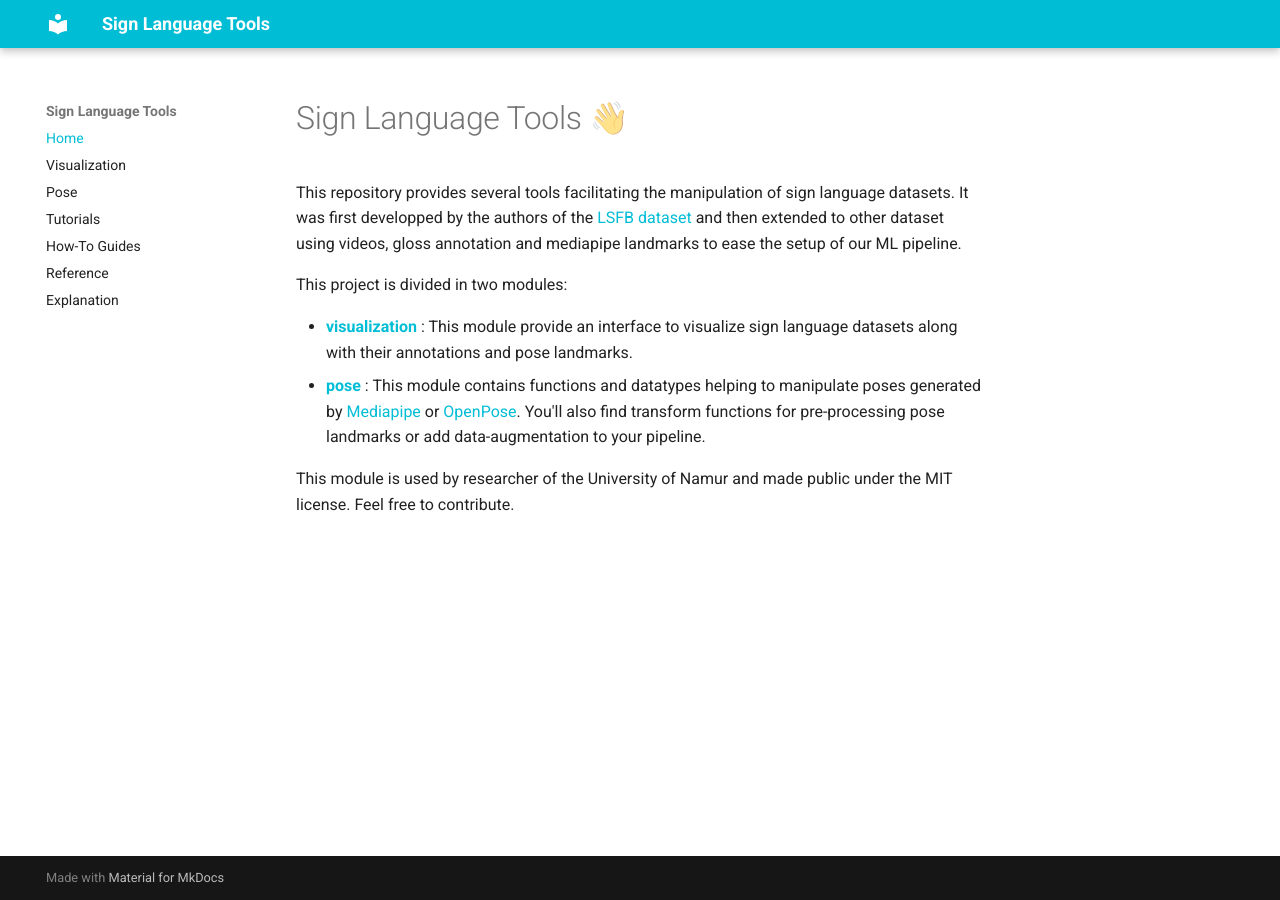
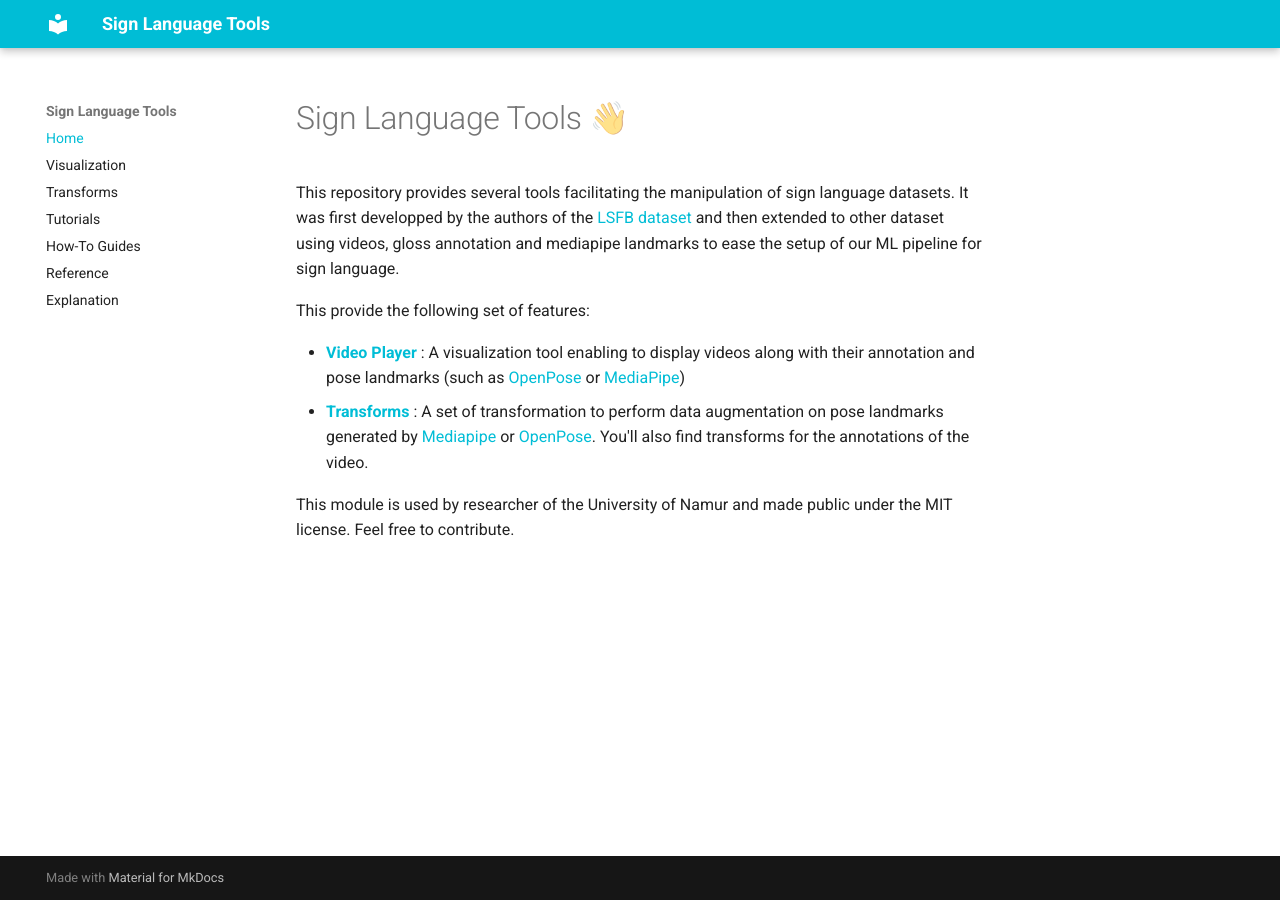
Before and after one commit to ppoitier/sign-language-tools, an MkDocs documentation site: the page built from docs/index.md, in a window 1280 px wide. Built offline with MkDocs 1.6.1 and Material for MkDocs 9.7.7, drawn with Linux system fonts in a browser that asks for light colours.

Commit message:
Updating documentation and examples

```diff
--- a/docs/index.md
+++ b/docs/index.md
@@ -1,10 +1,10 @@
 # Sign Language Tools 👋
 
-This repository provides several tools facilitating the manipulation of sign language datasets. It was first developped by the authors of the [LSFB dataset](https://lsfb.info.unamur.be/) and then extended to other dataset using videos, gloss annotation and mediapipe landmarks to ease the setup of our ML pipeline.
+This repository provides several tools facilitating the manipulation of sign language datasets. It was first developped by the authors of the [LSFB dataset](https://lsfb.info.unamur.be/) and then extended to other dataset using videos, gloss annotation and mediapipe landmarks to ease the setup of our ML pipeline for sign language.
 
-This project is divided in two modules:
+This provide the following set of features:
 
-- [**visualization**](visualization.md) : This module provide an interface to visualize sign language datasets along with their annotations and pose landmarks.
-- [**pose**](pose.md) : This module contains functions and datatypes helping to manipulate poses generated by [Mediapipe](https://developers.google.com/mediapipe) or [OpenPose](https://github.com/CMU-Perceptual-Computing-Lab/openpose). You'll also find transform functions for pre-processing pose landmarks or add data-augmentation to your pipeline.
+- [**Video Player**](visualization.md) : A visualization tool enabling to display videos along with their annotation and pose landmarks (such as [OpenPose](https://github.com/CMU-Perceptual-Computing-Lab/openpose) or [MediaPipe](https://github.com/google-ai-edge/mediapipe))
+- [**Transforms**](transforms.md) : A set of transformation to perform data augmentation on pose landmarks generated by [Mediapipe](https://developers.google.com/mediapipe) or [OpenPose](https://github.com/CMU-Perceptual-Computing-Lab/openpose). You'll also find transforms for the annotations of the video.
 
 This module is used by researcher of the University of Namur and made public under the MIT license. Feel free to contribute.
--- a/mkdocs.yml
+++ b/mkdocs.yml
@@ -8,11 +8,10 @@ theme:
 plugins:
   - mkdocstrings
 
-
 nav:
   - Home: index.md
   - Visualization: visualization.md
-  - Pose: pose.md
+  - Transforms: transforms.md
   - tutorials.md
   - How-To Guides: how-to-guides.md
   - reference.md
```
Also changed, not shown: docs/transforms.md (added, +7 -0 lines), docs/pose.md (deleted), 6 other files.
